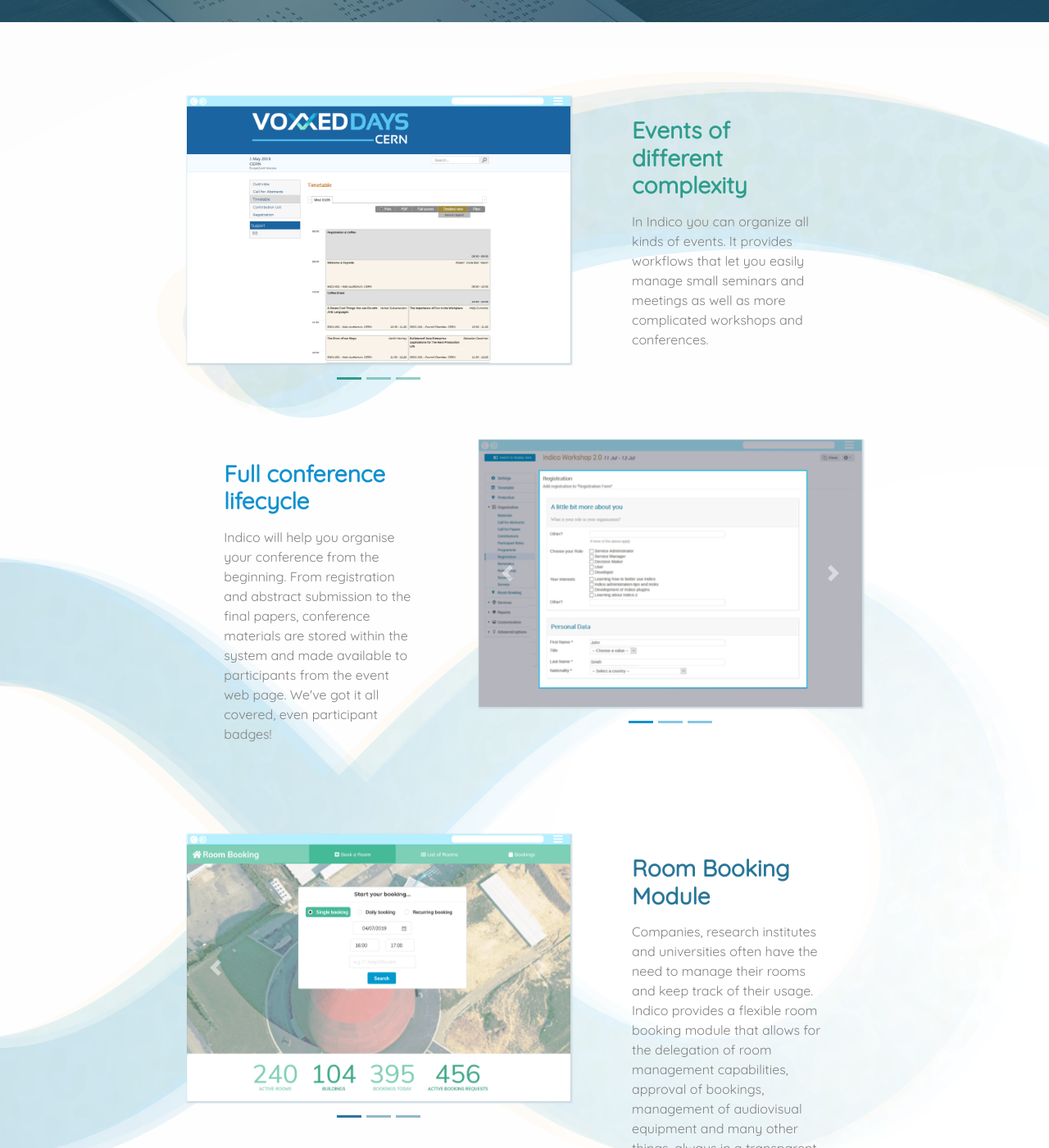
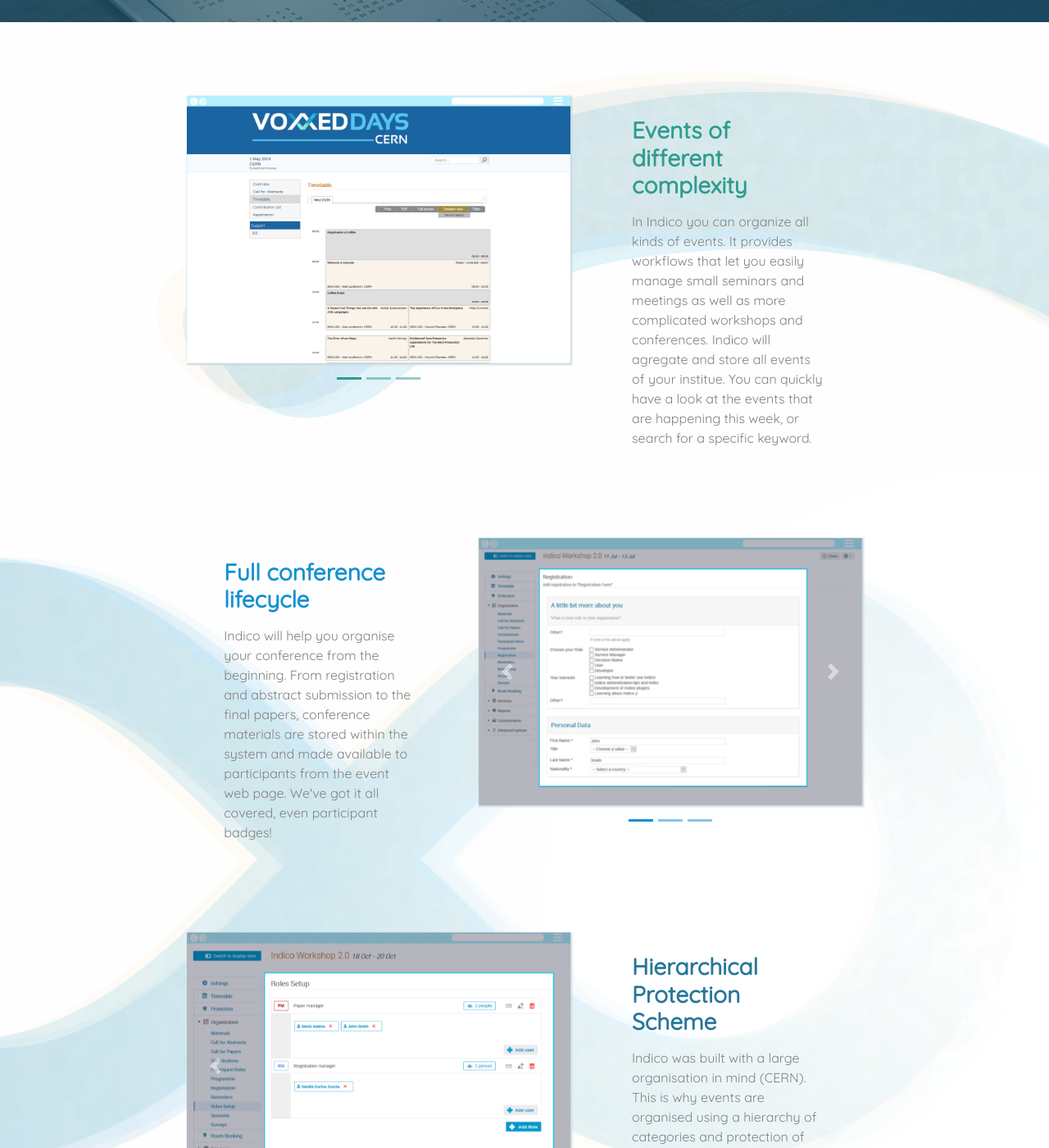
Before and after one commit to indico/indico.github.io, a Jekyll site: the page built from features.md, in a window 1280 px wide and 1400 px high, scrolled down 323 px. Shown: the whole window at 82% size. Built offline with Jekyll 4.4.1, drawn with Linux system fonts in a browser that asks for light colours; nearby versions of some CDN libraries; comment, search, counter and statistics services are not loaded; some of the changed lines change nothing that is shown; some of the changed text lies outside the part shown.

Commit message:
Add more features

```diff
--- a/features.md
+++ b/features.md
@@ -7,7 +7,7 @@
   - id: 1
     name: Events of different complexity
     text: |
-        In Indico you can organize all kinds of events. It provides workflows that let you easily manage small seminars and meetings as well as more complicated workshops and conferences.
+        In Indico you can organize all kinds of events. It provides workflows that let you easily manage small seminars and meetings as well as more complicated workshops and conferences. Indico will agregate and store all events of your institue. You can quickly have a look at the events that are happening this week, or search for a specific keyword.
     images:
       - 11.png
       - 12.png
@@ -17,28 +17,28 @@
     text: |
         Indico will help you organise your conference from the beginning. From registration and abstract submission to the final papers, conference materials are stored within the system and made available to participants from the event web page. We've got it all covered, even participant badges!
     images:
-     - 21.png
-     - 22.png
-     - 23.png
-  - id: 5
+      - 21.png
+      - 22.png
+      - 23.png
+  - id: 3
+    name: Hierarchical Protection Scheme
+    text: |
+        Indico was built with a large organisation in mind (CERN). This is why events are organised using a hierarchy of categories and protection of resources at several granularity levels. Different roles can be defined within an event as well. From small schools to large enterprises, Indico is the intuitive solution for organised and secure event storage.
+    images:
+      - 31.png
+      - 32.png
+  - id: 4
     name: Room Booking Module
     text: |
         Companies, research institutes and universities often have the need to manage their rooms and keep track of their usage. Indico provides a flexible room booking module that allows for the delegation of room management capabilities, approval of bookings, management of audiovisual equipment and many other things, always in a transparent and intuitive way.
     images:
-      - 51.png
-      - 52.png
-      - 53.png
-  # - id: 3
-  #   name: Hierarchical Protection Scheme
-  #   text: |
-  #       Indico was built with a large organisation in mind (CERN). This is why events are organised using a hierarchy of categories and protection of resources can be defined at several granularity levels. From small schools to large enterprises, Indico is the intuitive solution for organised and secure event storage.
-  # - id: 4
-  #   name: Easy retrieval of events
-  #   text: |
-  #       Indico allows you to quickly access the events that matter. Its "User Dashboard" tool will save you a lot of time. Quickly have a look at the events that are happening this week, or search for a specific keyword.
-
-  # - id: 6
-  #   name: Integration with Collaborative Tools
-  #   text: |
-  #       Web-driven meetings are great, but video-conferencing makes them even more productive. Indico seamlessly integrates with Vidyo, allowing participants to connect with a single click.
+      - 41.png
+      - 42.png
+      - 43.png
+  - id: 5
+    name: Integration with Collaborative Tools
+    text: |
+        Web-driven meetings are great, but video-conferencing makes them even more productive. Indico seamlessly integrates with Vidyo, allowing participants to connect with a single click.
+    images:
+    - 51.png
 ---
```
Also changed, not shown: img/features/31.png (added), img/features/32.png (added), img/features/41.png (added), img/features/42.png (added), img/features/43.png (renamed from img/features/53.png), img/features/51.png, img/features/52.png (deleted).
